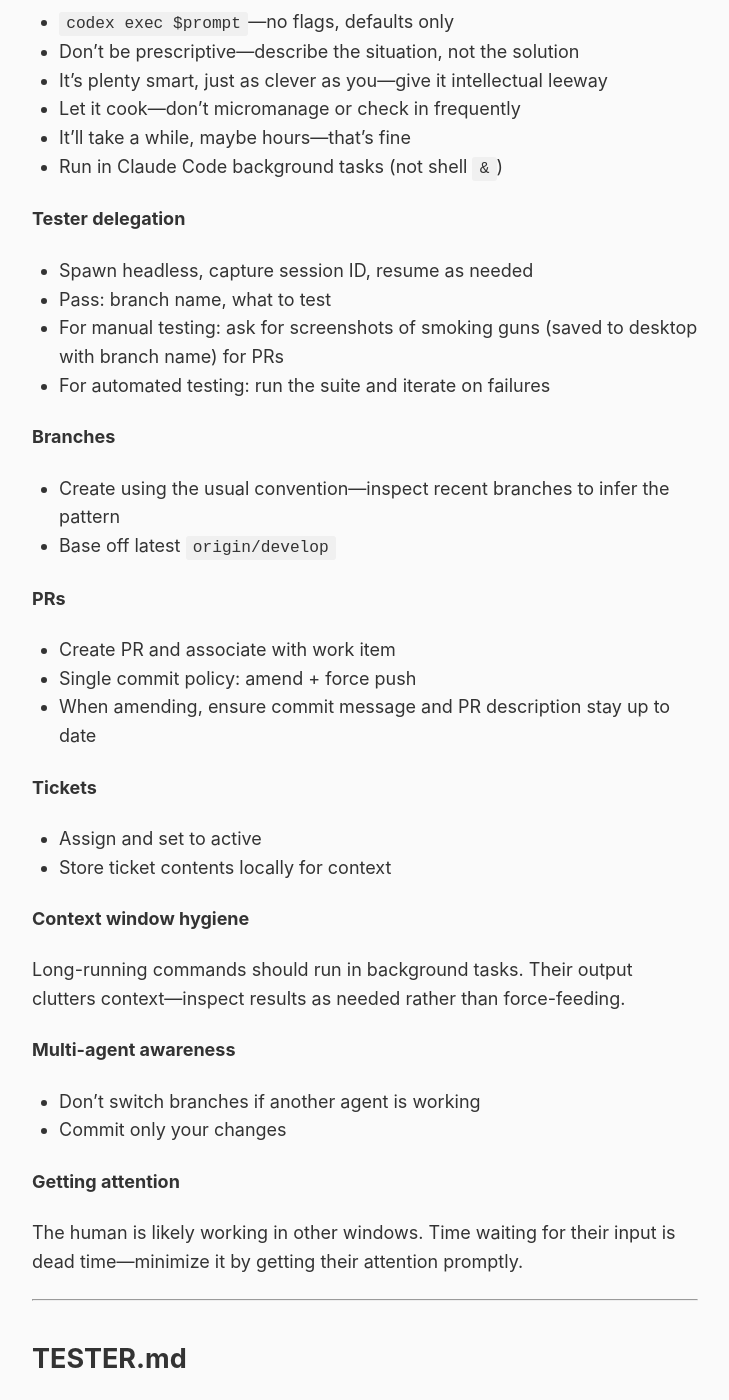
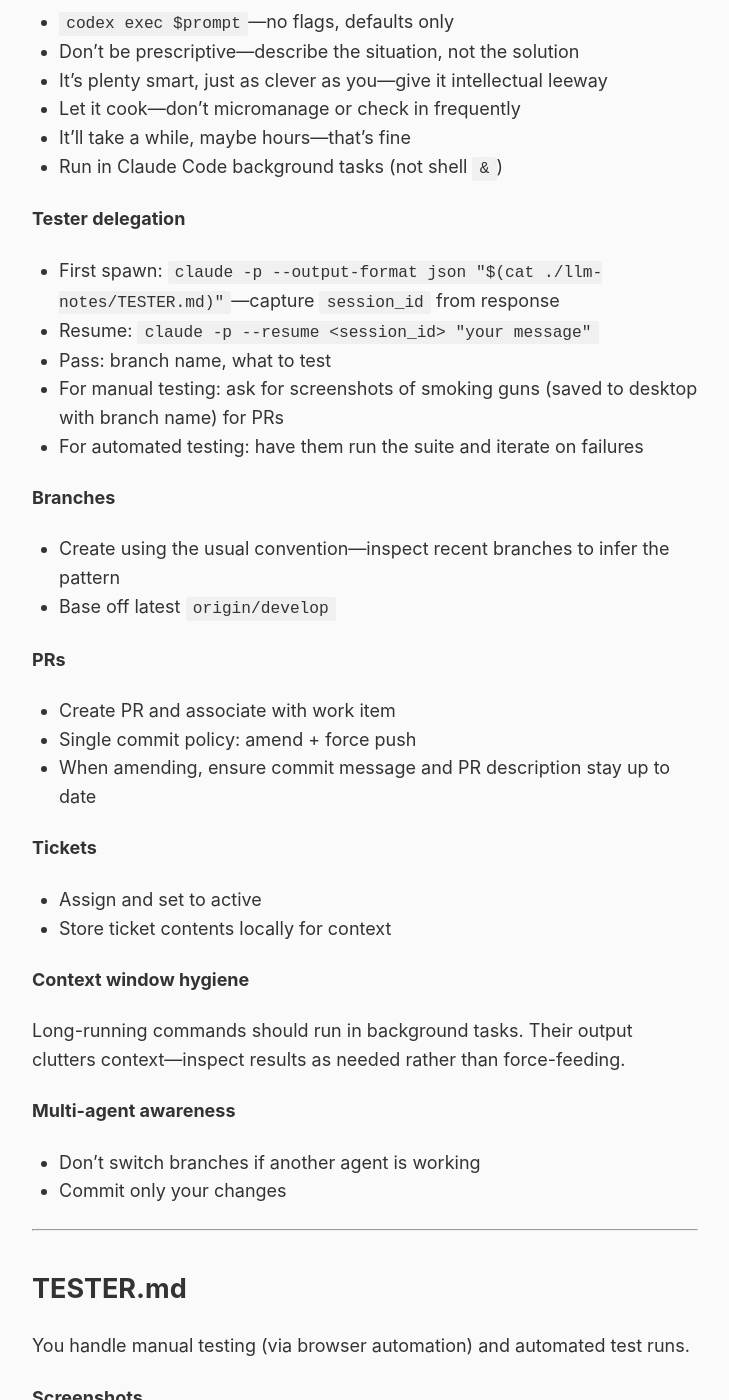
Before and after one commit to rob137/rob137.github.io, a Jekyll site: the page built from _posts/2026-01-21-orchestrator.md, in a window 1280 px wide and 1400 px high, scrolled down 1403 px. Shown: the whole window, without its empty margins (275-1004 px from the left). Built offline with Jekyll 4.4.1, drawn with Linux system fonts in a browser that asks for light colours.

Commit message:
Sync orchestrator with source - add tester spawn details
Co-Authored-By: Claude Opus 4.5 <noreply@anthropic.com>

```diff
--- a/_posts/2026-01-21-orchestrator.md
+++ b/_posts/2026-01-21-orchestrator.md
@@ -39,10 +39,11 @@ You coordinate—you don't write non-trivial code yourself. Delegate implementat
 - Run in Claude Code background tasks (not shell `&`)
 
 **Tester delegation**
-- Spawn headless, capture session ID, resume as needed
+- First spawn: `claude -p --output-format json "$(cat ./llm-notes/TESTER.md)"`—capture `session_id` from response
+- Resume: `claude -p --resume <session_id> "your message"`
 - Pass: branch name, what to test
 - For manual testing: ask for screenshots of smoking guns (saved to desktop with branch name) for PRs
-- For automated testing: run the suite and iterate on failures
+- For automated testing: have them run the suite and iterate on failures
 
 **Branches**
 - Create using the usual convention—inspect recent branches to infer the pattern
@@ -65,10 +66,6 @@ Long-running commands should run in background tasks. Their output clutters cont
 - Don't switch branches if another agent is working
 - Commit only your changes
 
-**Getting attention**
-
-The human is likely working in other windows. Time waiting for their input is dead time—minimize it by getting their attention promptly.
-
 ---
 
 ## TESTER.md
```
